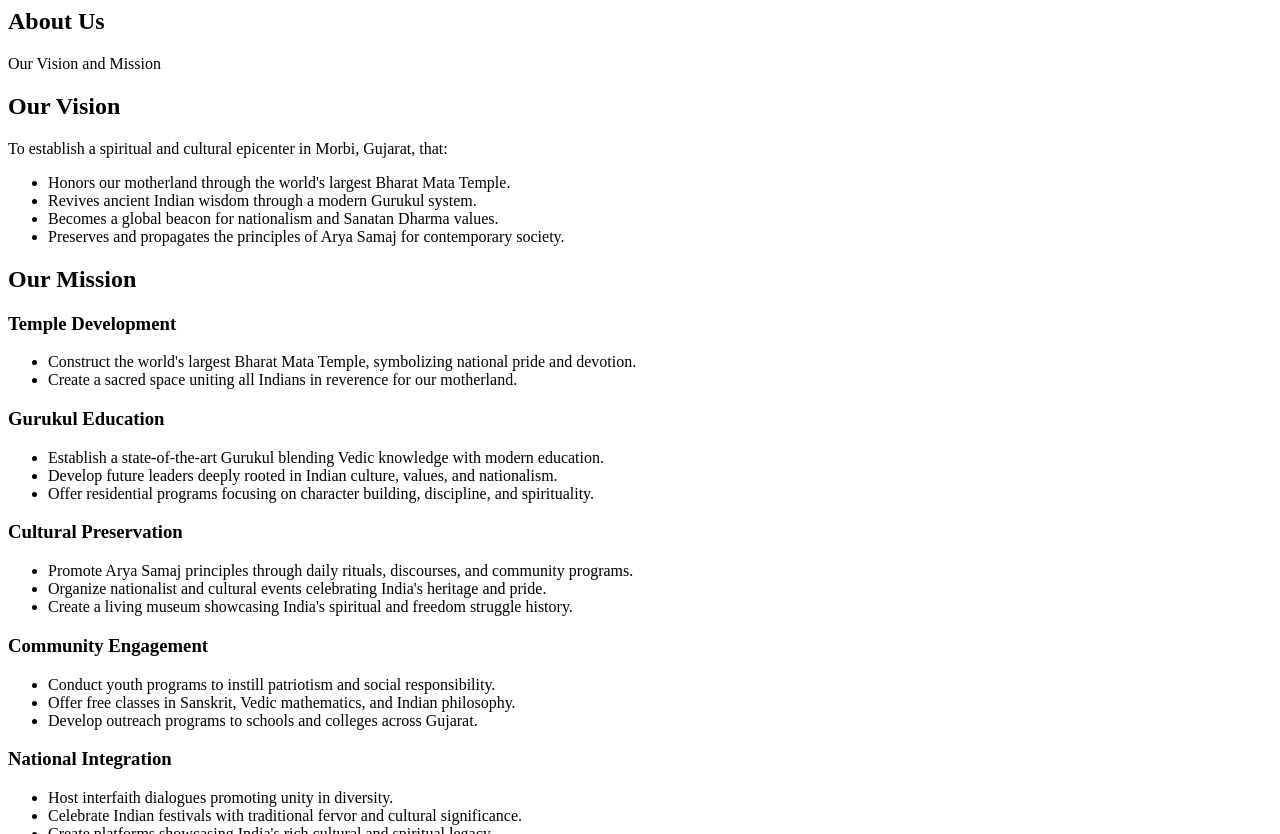
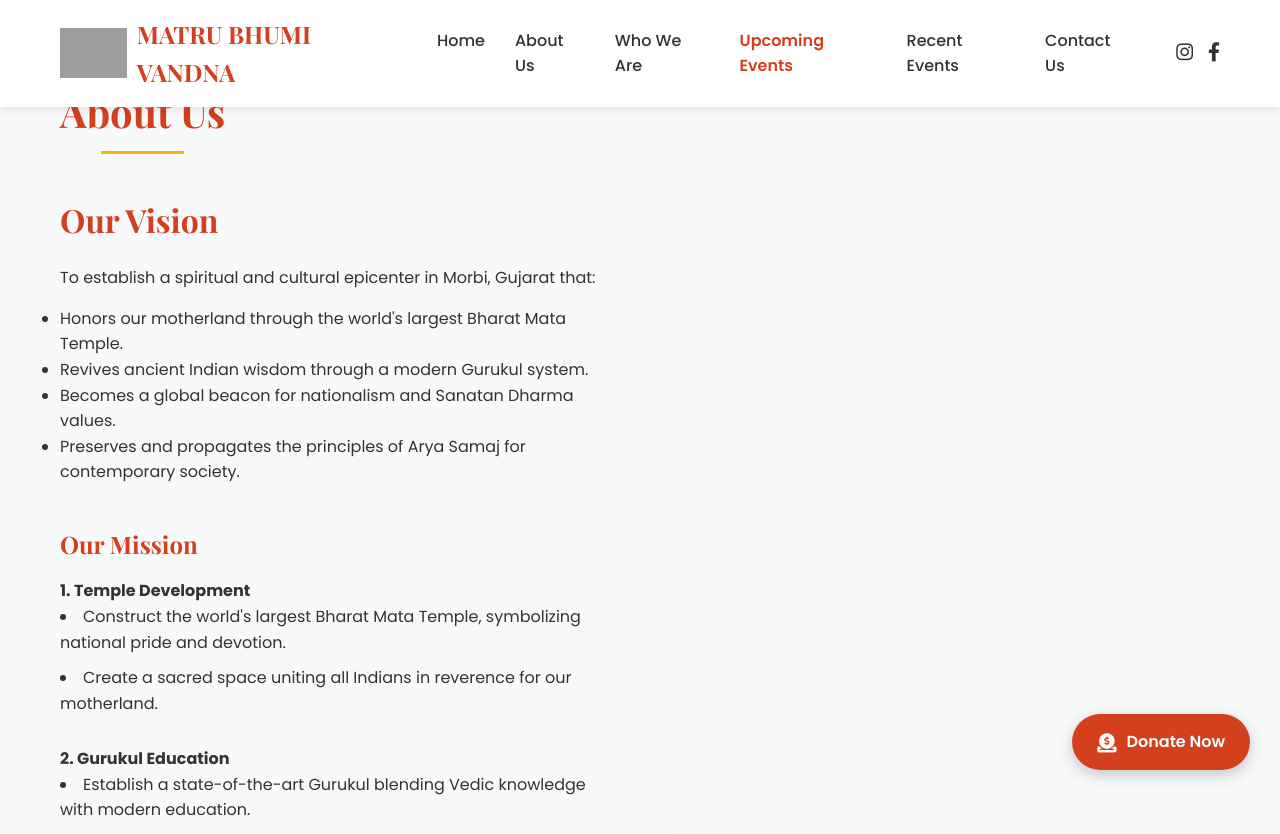
Before and after one commit to MatrbhuBhumiVandna/MatruBhumiVandna, a PHP site: page /about.php in a window 1280 px wide. Shown: the top 834 px of the page. Run offline with PHP 8.4, Linux system fonts and the light colour scheme; grey boxes are pictures that could not be loaded.

Commit message:
Update about.php

```diff
--- a/about.php
+++ b/about.php
@@ -1,17 +1,14 @@
-<!--#include file="header.html" -->
-    <main>
-        <section class="page-header">
-            <div class="container">
-                <h1>About Us</h1>
-                <p>Our Vision and Mission</p>
-            </div>
-        </section>
+<?php include 'includes/header.php'; ?>
 
+<!-- About Section -->
 <section class="about-section">
     <div class="container">
+        <h2 class="section-title">About Us</h2>
+
         <div class="about-content">
+            <div class="about-text">
                 <h2>Our Vision</h2>
-                    <p>To establish a spiritual and cultural epicenter in Morbi, Gujarat, that:</p>
+                <p>To establish a spiritual and cultural epicenter in Morbi, Gujarat that:</p>
                 <ul>
                     <li>Honors our motherland through the world's largest Bharat Mata Temple.</li>
                     <li>Revives ancient Indian wisdom through a modern Gurukul system.</li>
@@ -19,78 +16,56 @@
                     <li>Preserves and propagates the principles of Arya Samaj for contemporary society.</li>
                 </ul>
 
-                    <h2>Our Mission</h2>
-                    <div class="mission-grid">
-                        <div class="mission-card">
-                            <h3>Temple Development</h3>
+                <div class="mission-vision">
+                    <h3>Our Mission</h3>
+                    <h4>1. Temple Development</h4>
                     <ul>
                         <li>Construct the world's largest Bharat Mata Temple, symbolizing national pride and devotion.</li>
                         <li>Create a sacred space uniting all Indians in reverence for our motherland.</li>
                     </ul>
-                        </div>
 
-                        <div class="mission-card">
-                            <h3>Gurukul Education</h3>
+                    <h4>2. Gurukul Education</h4>
                     <ul>
                         <li>Establish a state-of-the-art Gurukul blending Vedic knowledge with modern education.</li>
                         <li>Develop future leaders deeply rooted in Indian culture, values, and nationalism.</li>
                         <li>Offer residential programs focusing on character building, discipline, and spirituality.</li>
                     </ul>
-                        </div>
 
-                        <div class="mission-card">
-                            <h3>Cultural Preservation</h3>
+                    <h4>3. Cultural Preservation</h4>
                     <ul>
                         <li>Promote Arya Samaj principles through daily rituals, discourses, and community programs.</li>
                         <li>Organize nationalist and cultural events celebrating India's heritage and pride.</li>
                         <li>Create a living museum showcasing India's spiritual and freedom struggle history.</li>
                     </ul>
-                        </div>
 
-                        <div class="mission-card">
-                            <h3>Community Engagement</h3>
+                    <h4>4. Community Engagement</h4>
                     <ul>
                         <li>Conduct youth programs to instill patriotism and social responsibility.</li>
                         <li>Offer free classes in Sanskrit, Vedic mathematics, and Indian philosophy.</li>
                         <li>Develop outreach programs to schools and colleges across Gujarat.</li>
                     </ul>
-                        </div>
 
-                        <div class="mission-card">
-                            <h3>National Integration</h3>
+                    <h4>5. National Integration</h4>
                     <ul>
                         <li>Host interfaith dialogues promoting unity in diversity.</li>
                         <li>Celebrate Indian festivals with traditional fervor and cultural significance.</li>
                         <li>Create platforms showcasing India's rich cultural and spiritual legacy.</li>
                     </ul>
                 </div>
+
+                <h3>Core Values</h3>
+                <p><strong>Nationalism</strong> - Fostering love for Bharat and its cultural heritage.</p>
+                <p><strong>Spirituality</strong> - Promoting Sanatan Dharma and Arya Samaj principles.</p>
+                <p><strong>Education</strong> - Blending ancient wisdom with modern knowledge.</p>
+                <p><strong>Service</strong> - Encouraging selfless contribution to society and nation-building.</p>
+                <p><strong>Unity</strong> - Bringing people together beyond caste, creed, and religion.</p>
             </div>
 
-                    <h2>Core Values</h2>
-                    <div class="values-grid">
-                        <div class="value-card">
-                            <h3>Nationalism</h3>
-                            <p>Fostering love for Bharat and its cultural heritage.</p>
-                        </div>
-                        <div class="value-card">
-                            <h3>Spirituality</h3>
-                            <p>Promoting Sanatan Dharma and Arya Samaj principles.</p>
-                        </div>
-                        <div class="value-card">
-                            <h3>Education</h3>
-                            <p>Blending ancient wisdom with modern knowledge.</p>
-                        </div>
-                        <div class="value-card">
-                            <h3>Service</h3>
-                            <p>Encouraging selfless contribution to society and nation-building.</p>
-                        </div>
-                        <div class="value-card">
-                            <h3>Unity</h3>
-                            <p>Bringing people together beyond caste, creed, and religion.</p>
-                        </div>
+            <div class="about-img">
+                <img src="assets/images/about-img.jpg" alt="About Matru Bhumi Vandana Trust">
             </div>
         </div>
     </div>
 </section>
-    </main>
-<!--#include file="footer.html" -->
+
+<?php include 'includes/footer.php'; ?>
```
Lines whose indentation alone changed are shown as unchanged.
